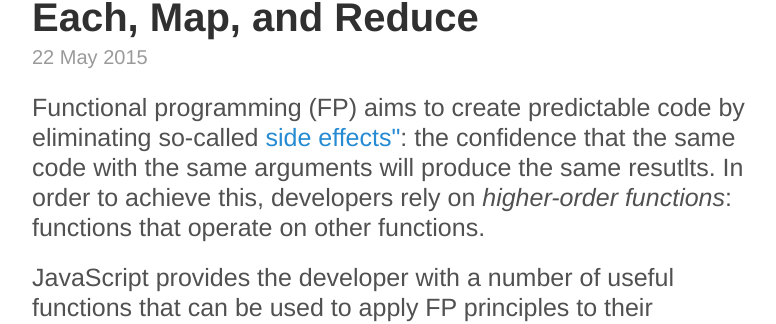
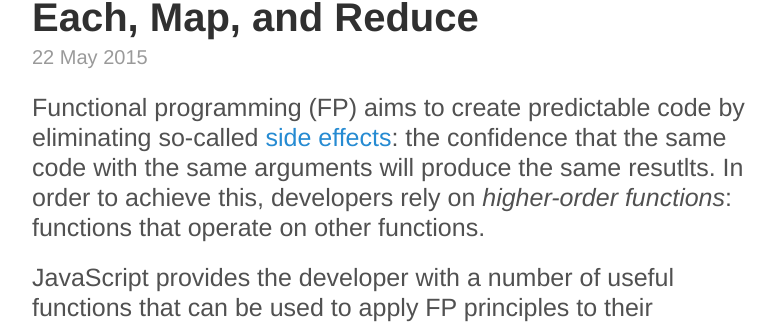
Before and after one commit to danielmatthew/website, a Jekyll site: the page built from _posts/2015-05-22-each-map-reduce.md, in a window 1280 px wide and 900 px high. Shown: the part 189-513 px from the top of the window, without its empty margins (248-1024 px from the left). Built offline with Jekyll 4.4.1, drawn with Linux system fonts in a browser that asks for light colours.

Commit message:
Removed quote marks

```diff
--- a/_posts/2015-05-22-each-map-reduce.md
+++ b/_posts/2015-05-22-each-map-reduce.md
@@ -3,7 +3,7 @@
 layout: post
 ---
 
-<p class="lead">Functional programming (FP) aims to create predictable code by eliminating so-called <a href="https://programmers.stackexchange.com/questions/40297/what-is-a-side-effect">side effects"</a>: the confidence that the same code with the same arguments will produce the same resutlts. In order to achieve this, developers rely on <i>higher-order functions</i>: functions that operate on other functions.</p>
+<p class="lead">Functional programming (FP) aims to create predictable code by eliminating so-called <a href="https://programmers.stackexchange.com/questions/40297/what-is-a-side-effect">side effects</a>: the confidence that the same code with the same arguments will produce the same resutlts. In order to achieve this, developers rely on <i>higher-order functions</i>: functions that operate on other functions.</p>
 <p class="lead">JavaScript provides the developer with a number of useful functions that can be used to apply FP principles to their development.</p>
 
 ## forEach()
```
